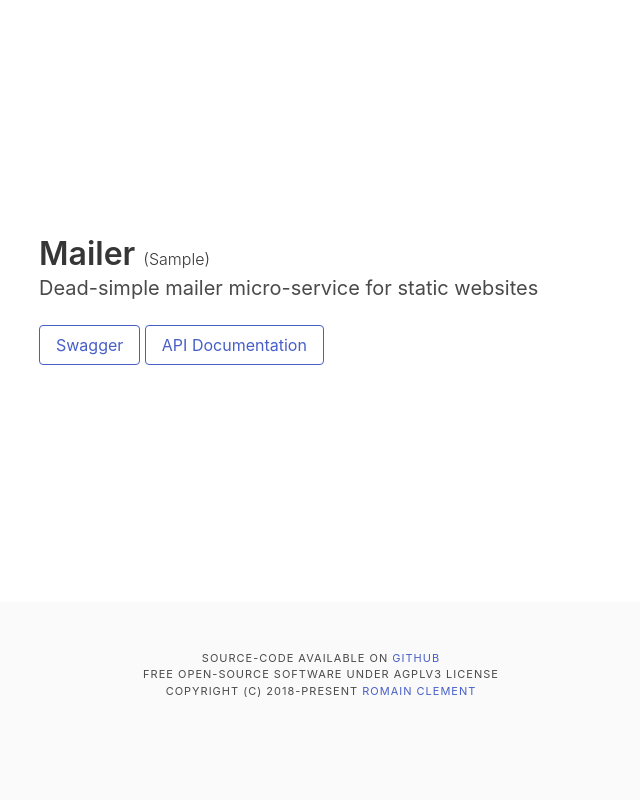
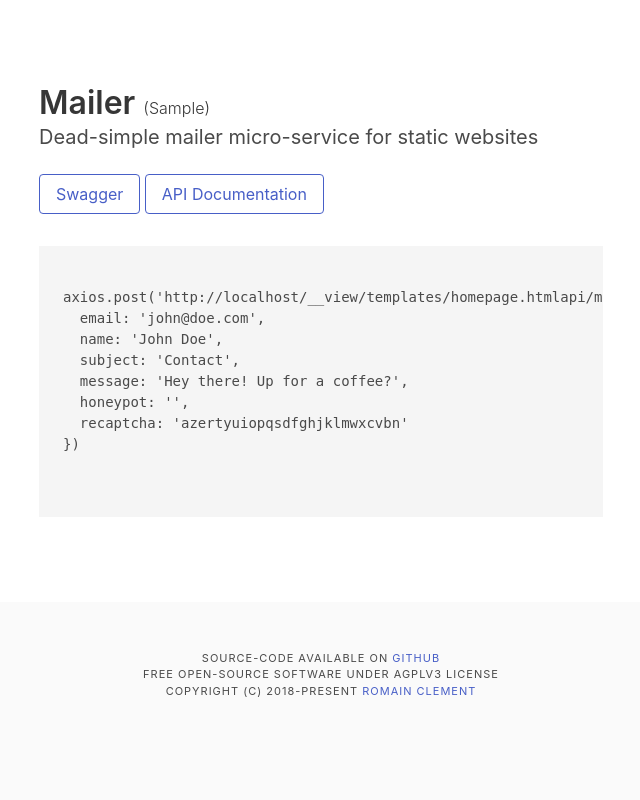
Before and after one commit to rclement/mailer, a Python web app: template templates/homepage.html in a window 1280 px wide. Shown: the whole page, without its empty margins (319-959 px from the left). Run offline with Jinja, Linux system fonts and the light colour scheme; the template is opened without the code that fills it: most values are stand-ins (such as "Sample title", 1, 10 or a date in 2020); some libraries are stand-ins or nearby versions.

Commit message:
Update homepage template with code snippet

```diff
--- a/templates/homepage.html
+++ b/templates/homepage.html
@@ -24,6 +24,19 @@
 
             <a class="button is-link is-outlined" href="{{ url_for('swagger_ui_html') }}">Swagger</a>
             <a class="button is-link is-outlined" href="{{ url_for('redoc_html') }}">API Documentation</a>
+
+            <pre style="margin-top: 2rem;">
+              <code>
+axios.post('{{ request.base_url }}api/mail', {
+  email: 'john@doe.com',
+  name: 'John Doe',
+  subject: 'Contact',
+  message: 'Hey there! Up for a coffee?',
+  honeypot: '',
+  recaptcha: 'azertyuiopqsdfghjklmwxcvbn'
+})
+              </code>
+            </pre>
           </div>
         </div>
       </div>
```
